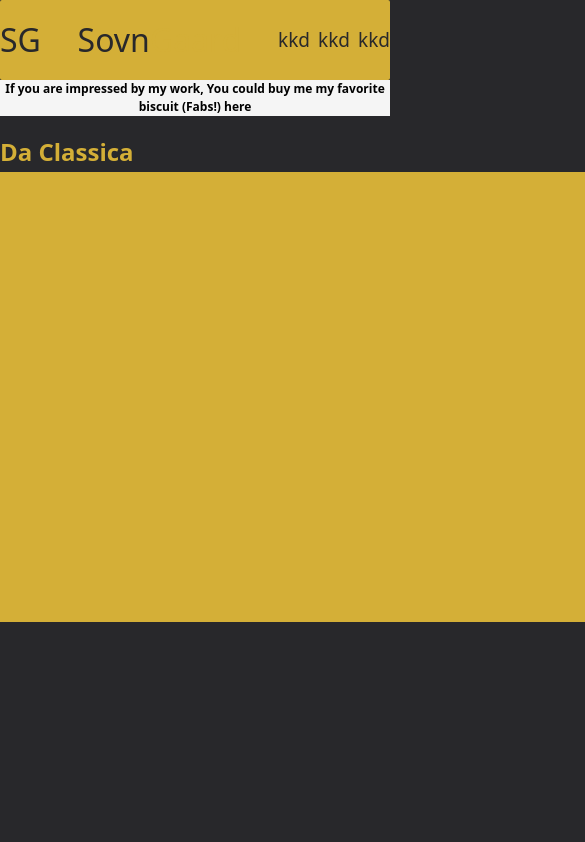
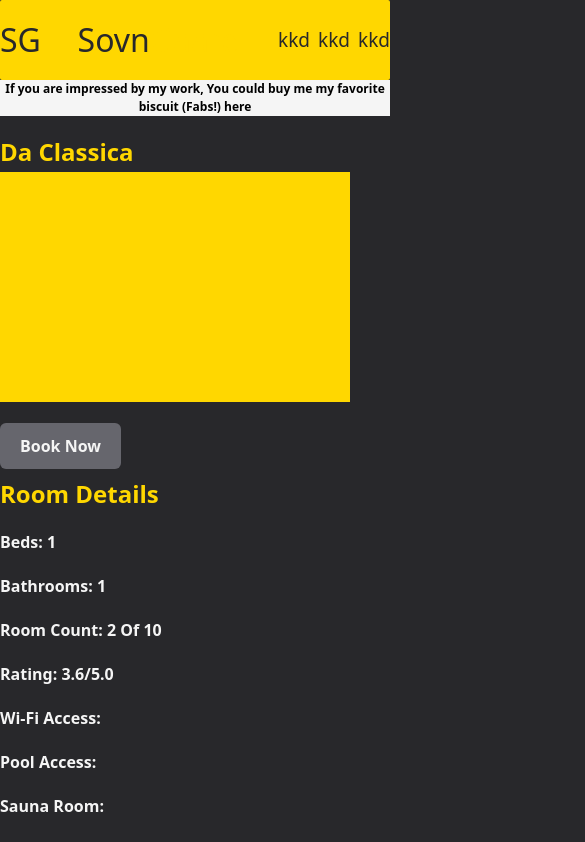
Before and after one commit to Hamidusman/Avanti-Frontend, a React (Vite) app in the folder SovnGaard/: page / in a window 390 px wide. Shown: the top 842 px of the page, 585 px wide, since content can reach past the window. Built offline with nearby package versions, Linux system fonts and the light colour scheme.

Commit message:
responsive room instance

```diff
--- a/SovnGaard/src/room.jsx
+++ b/SovnGaard/src/room.jsx
@@ -7,15 +7,20 @@ function Room(){
             <div className="w-[100%] bg-smoke text-center font-bold text-[12px]">If you are impressed by my work, You could buy me my favorite biscuit (Fabs!) here</div>
 
             <section className="md:mx-10">
-                <article className="mt-5 flex">
+                <article className="mt-5 flex lg:flex-row flex-col">
                     <div>
                         <h1 className="text-2xl mb-1 text-primary font-bold">Da Classica</h1>
-                        <div className="w-[750px] h-[450px] bg-primary"></div>
+                        <div className="w-[350px] h-[230px]
+                        flex-wrap wrap
+                                        sm:bg-gray sm:w-[580px] sm:h-[320px]
+                                        md:w-[710px] md:h-[450px]
+                                         bg-primary"></div>
 
                     </div>
 
 
-                    <div className="ml-5 text-smoke font-bold">
+                    <div className="lg:ml-5 mt-3 lg:mt-0 text-smoke flex lg:flex-col flex-col-reverse font-bold">
+                        <div className="">
                         <h1 className="text-2xl  text-primary">Room Details</h1>
                         <ul className="">
                             <li className="mt-5">Beds: 1</li>
@@ -28,12 +33,14 @@ function Room(){
                             <li className="mt-5">Sauna Room:</li>
                             <li className="mt-5">VIP Lounge:</li>
                             <li className="mt-5">Spa Room:</li>
-                            <div className="mt-5">
-                                <a href="http://" className="px-5 py-3 bg-gray
-                                                             rounded-md
-                                                             hover:bg-primary hover:text-matte">Book Now</a>
-                            </div>
-                        </ul>
+                            </ul>
+                        </div>
+                        <div className="my-5">
+                            <a href="http://" className="px-5 py-3 bg-gray
+                                                            rounded-md
+                                                            hover:bg-primary transition duration-300 ease-in-out hover:text-matte">Book Now</a>
+
+                        </div>
                     </div>
 
                 </article>
--- a/SovnGaard/tailwind.config.js
+++ b/SovnGaard/tailwind.config.js
@@ -18,12 +18,20 @@ export default {
      */
     extend: {
       colors: {
-        primary: '#D4AF37',
+        primary: '#FFD700',
         accent: '#f5d363',
         matte: '#28282B',
         gray: '#66666d',
         smoke: '#f5f5f5'
-      }
+      },
+      screens: {
+        'xs': '375px',
+        'sm': '640px',
+        'md': '768px',
+        'lg': '1024px',
+        'xl': '1280px',
+        '2xl': '1536px',
+      },
     },
   },
   plugins: [],
```
